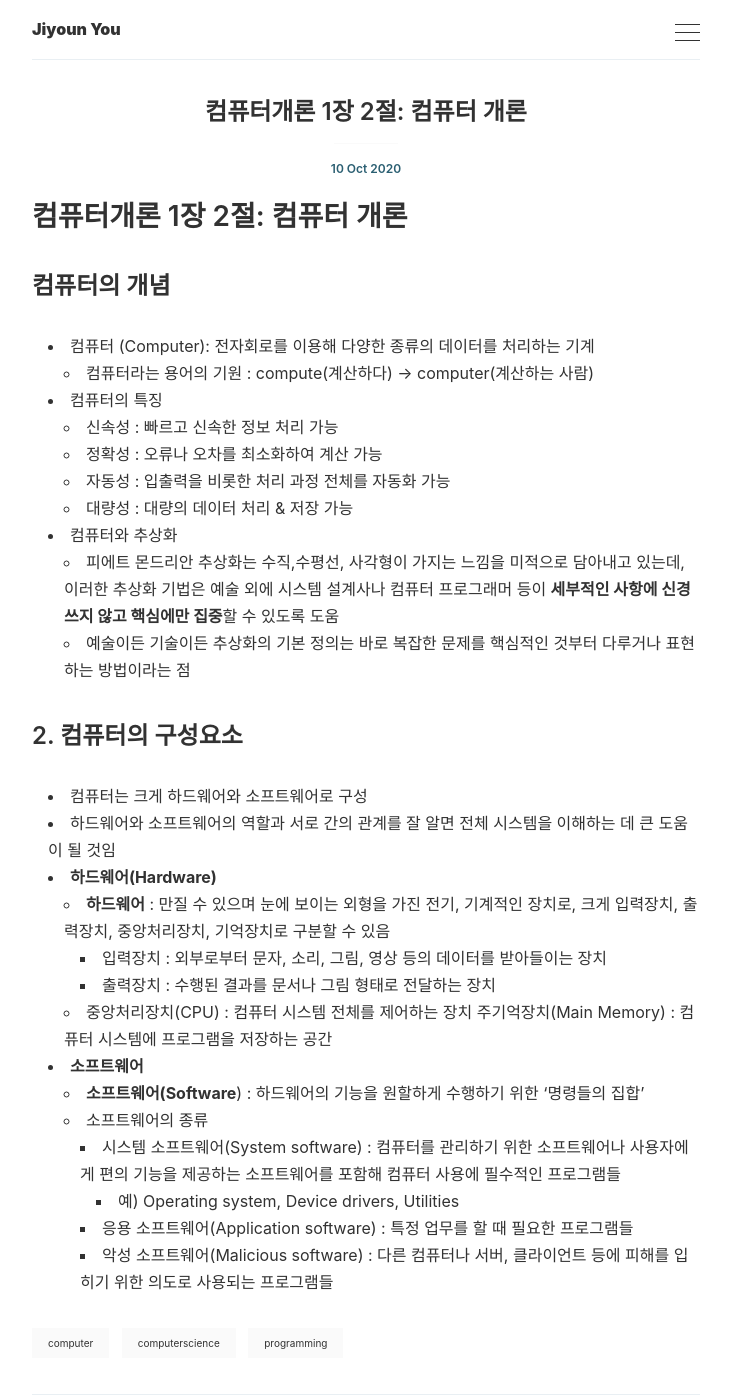
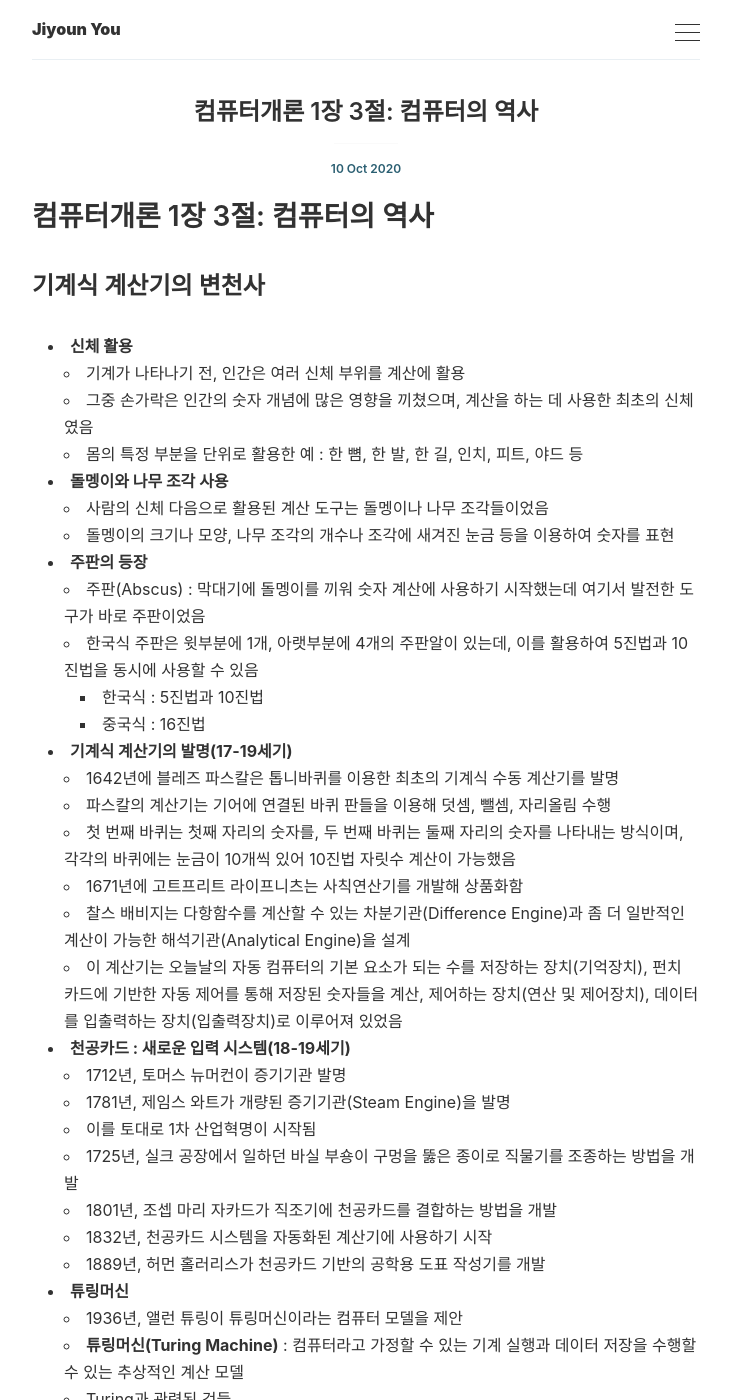
Before and after one commit to Jiyoun-Yoo/jiyoun-yoo.github.io, a Jekyll site: the page built from _posts/ComputerScience/2020-10-10-computer-science-chapter01-2.markdown, in a window 1280 px wide and 1400 px high. Shown: the whole window, without its empty margins (274-1005 px from the left). Built offline with Jekyll 4.4.1, drawn with Linux system fonts in a browser that asks for light colours; comment, search, counter and statistics services are not loaded; some of the changed text lies outside the part shown.

Commit message:
computerScience

```diff
--- a/_posts/ComputerScience/2020-10-10-computer-science-chapter01-2.markdown
+++ b/_posts/ComputerScience/2020-10-10-computer-science-chapter01-2.markdown
@@ -1,37 +1,84 @@
 ---
 layout: post
-title: '컴퓨터개론 1장 2절: 컴퓨터 개론'
+title: '컴퓨터개론 1장 3절: 컴퓨터의 역사'
 tags: [computer, computerscience, programming]
 #image: '/images/posts/XXX.jpg'
 ---
 
-## 컴퓨터개론 1장 2절: 컴퓨터 개론
+## 컴퓨터개론 1장 3절: 컴퓨터의 역사
 
-### 컴퓨터의 개념
-- 컴퓨터 (Computer): 전자회로를 이용해 다양한 종류의 데이터를 처리하는 기계
-    - 컴퓨터라는 용어의 기원 : compute(계산하다) -> computer(계산하는 사람)
-- 컴퓨터의 특징
-    - 신속성 : 빠르고 신속한 정보 처리 가능
-    - 정확성 : 오류나 오차를 최소화하여 계산 가능
-    - 자동성 : 입출력을 비롯한 처리 과정 전체를 자동화 가능
-    - 대량성 : 대량의 데이터 처리 & 저장 가능
-- 컴퓨터와 추상화
-    - 피에트 몬드리안 추상화는 수직,수평선, 사각형이 가지는 느낌을 미적으로 담아내고 있는데, 이러한 추상화 기법은 예술 외에 시스템 설계사나 컴퓨터 프로그래머 등이 **세부적인 사항에 신경 쓰지 않고 핵심에만 집중**할 수 있도록 도움
-    - 예술이든 기술이든 추상화의 기본 정의는 바로 복잡한 문제를 핵심적인 것부터 다루거나 표현하는 방법이라는 점
+### 기계식 계산기의 변천사
+- **신체 활용**
+  - 기계가 나타나기 전, 인간은 여러 신체 부위를 계산에 활용
+  - 그중 손가락은 인간의 숫자 개념에 많은 영향을 끼쳤으며, 계산을 하는 데 사용한 최초의 신체였음
+  - 몸의 특정 부분을 단위로 활용한 예 : 한 뼘, 한 발, 한 길, 인치, 피트, 야드 등
+- **돌멩이와 나무 조각 사용**
+  - 사람의 신체 다음으로 활용된 계산 도구는 돌멩이나 나무 조각들이었음
+  - 돌멩이의 크기나 모양, 나무 조각의 개수나 조각에 새겨진 눈금 등을 이용하여 숫자를 표현
+- **주판의 등장**
+  - 주판(Abscus) : 막대기에 돌멩이를 끼워 숫자 계산에 사용하기 시작했는데 여기서 발전한 도구가 바로 주판이었음
+  - 한국식 주판은 윗부분에 1개, 아랫부분에 4개의 주판알이 있는데, 이를 활용하여 5진법과 10진법을 동시에 사용할 수 있음
+    - 한국식 :  5진법과 10진법
+    - 중국식 : 16진법
+- **기계식 계산기의 발명(17-19세기)**
+  - 1642년에 블레즈 파스칼은 톱니바퀴를 이용한 최초의 기계식 수동 계산기를 발명
+  - 파스칼의 계산기는 기어에 연결된 바퀴 판들을 이용해 덧셈, 뺄셈, 자리올림 수행
+  - 첫 번째 바퀴는 첫째 자리의 숫자를, 두 번째 바퀴는 둘째 자리의 숫자를 나타내는 방식이며, 각각의 바퀴에는 눈금이 10개씩 있어 10진법 자릿수 계산이 가능했음
+  - 1671년에 고트프리트 라이프니츠는 사칙연산기를 개발해 상품화함
+  - 찰스 배비지는 다항함수를 계산할 수 있는 차분기관(Difference Engine)과 좀 더 일반적인 계산이 가능한 해석기관(Analytical Engine)을 설계
+  - 이 계산기는 오늘날의 자동 컴퓨터의 기본 요소가 되는 수를 저장하는 장치(기억장치), 펀치 카드에 기반한 자동 제어를 통해 저장된 숫자들을 계산, 제어하는 장치(연산 및 제어장치), 데이터를 입출력하는 장치(입출력장치)로 이루어져 있었음
+- **천공카드 : 새로운 입력 시스템(18-19세기)**
+  - 1712년, 토머스 뉴머컨이 증기기관 발명
+  - 1781년, 제임스 와트가 개량된 증기기관(Steam Engine)을 발명
+  - 이를 토대로 1차 산업혁명이 시작됨
+  - 1725년, 실크 공장에서 일하던 바실 부숑이 구멍을 뚫은 종이로 직물기를 조종하는 방법을 개발
+  - 1801년, 조셉 마리 자카드가 직조기에 천공카드를 결합하는 방법을 개발
+  - 1832년, 천공카드 시스템을 자동화된 계산기에 사용하기 시작
+  - 1889년, 허먼 홀러리스가 천공카드 기반의 공학용 도표 작성기를 개발
+- **튜링머신**
+  - 1936년, 앨런 튜링이 튜링머신이라는 컴퓨터 모델을 제안
+  - **튜링머신(Turing Machine)** : 컴퓨터라고 가정할 수 있는 기계 실행과 데이터 저장을 수행할 수 있는 추상적인 계산 모델
+  - Turing과 관련된 것들
+    - Turing test : 어떤 대상이 지능이 있는지 없는지를 테스트하는 방법 (사람이 판단
+    - CAPTCHA : 웹사이트에 가입을 할 때 본인이 사람이라는 것을 증명하기 위해서 어떤 문자를 입력하는 것 (컴퓨터가 판단)
 
-### 2. 컴퓨터의 구성요소
-- 컴퓨터는 크게 하드웨어와 소프트웨어로 구성
-- 하드웨어와 소프트웨어의 역할과 서로 간의 관계를 잘 알면 전체 시스템을 이해하는 데 큰 도움이 될 것임
-- **하드웨어(Hardware)**
-  - **하드웨어** : 만질 수 있으며 눈에 보이는 외형을 가진 전기, 기계적인 장치로, 크게 입력장치, 출력장치, 중앙처리장치, 기억장치로 구분할 수 있음
-    - 입력장치 : 외부로부터 문자, 소리, 그림, 영상 등의 데이터를 받아들이는 장치
-    - 출력장치 : 수행된 결과를 문서나 그림 형태로 전달하는 장치
-  - 중앙처리장치(CPU) : 컴퓨터 시스템 전체를 제어하는 장치
-  주기억장치(Main Memory) : 컴퓨터 시스템에 프로그램을 저장하는 공간
-- **소프트웨어**
-  - **소프트웨어(Software**) : 하드웨어의 기능을 원할하게 수행하기 위한 '명령들의 집합'
-  - 소프트웨어의 종류
-      - 시스템 소프트웨어(System software) : 컴퓨터를 관리하기 위한 소프트웨어나 사용자에게 편의 기능을 제공하는 소프트웨어를 포함해 컴퓨터 사용에 필수적인 프로그램들
-        - 예) Operating system, Device drivers, Utilities
-      - 응용 소프트웨어(Application software) : 특정 업무를 할 때 필요한 프로그램들
-      - 악성 소프트웨어(Malicious software) : 다른 컴퓨터나 서버, 클라이언트 등에 피해를 입히기 위한 의도로 사용되는 프로그램들
+### 2. 전자식 컴퓨터의 시초
+- **전자식 컴퓨터의 개발**
+  - **ABC** : 1942년 미국의 존 아타나소프가 선형 방정식을 해결하기 위해 개발한 세계 최초의 전자식 컴퓨터
+  - **마크원(Mark-I)** : 1944년에 개발된 마크원은 전자식이 아닌 **전기 기계식**이지만, 배비지의 해석기관이 실제로 구현된 기계로 여겨지고 있음
+  - **애니악(ENIAC)** : 1946년에 다용도 전자식 컴퓨터로 개발되었음
+    - 특징 : 18,000여 개의 진공관이 사용된 30톤의 거대한 기계, 2차 세계대전 중 탄도 계산 등을 하기 위해 개발, 10진법을 사용
+    - 단점 : **외부 프로그래밍** 방식이었으므로 작업에 따라 배선판을 교체해야 하는 번거로움, 평균 7분에 1번 오류 발생, 시설 운영 전담 팀이 따로 필요한 고가의 기계
+- **내장형 프로그램 방식 구현**
+  - 1945년 폰 노이만(Von Neumann)이 프로그램 내장 방식을 제안
+  - 1949년에 에드삭(EDSAC), 1950년에 에드박(EDVAC)이 개발되었는데, 모두 프로그램 내장 방식 을 구현함
+  - 1951년에 최초의 상용 컴퓨터, 유니박 I(UNIVAC-I) 개발
+
+### 3. 개인용 컴퓨터 등장
+- 개인용 컴퓨터의 등장은 초집적회로(VLSI)의 개발로 가능해짐
+- 1970년대 후반에 가정마다 한 대 이상의 컴퓨터가 보급되기 시작했음
+- 1975년, 최초의 상업용 마이크로 컴퓨터 알테어 8800개발
+- 1976년, 애플에서 애플 I 출시
+- 1981년, IBM에서 IBM5150 출시
+
+### 4. 인터넷 시대의 도래
+- 인터넷(Internet)은 원래 미국 국방성의 고등군사연구계획국(ARPA)에서 시작된 프로젝트였음
+- 초창기 인터넷은 연구소나 대학에서 주로 사용
+- 네트워크 속도가 빨라지면서 다양한 멀티미디어 데이터 전송이 가능해짐
+- 인터넷 사용 인구가 폭발적으로 증가하자 새로운 서비스도 지속적으로 등장함
+
+### 5. 모바일 컴퓨팅 시대
+- '1가구 1컴퓨터'시대 → '1인 다() 컴퓨터' 시대
+- 컴퓨터의 시장 규모는 극대화되고 개개인에게 최적화된 소프트웨어 제작과 서비스 제공도 가능해졌으며, 또한 SNS도 활성화되고 있음
+- 모바일 컴퓨팅이 가능하기 위한 기반 기술
+  - 고속 네트워크
+  - 모바일 하드웨어
+  - 모바일 소프트웨어
+- 5G가 보급되면서 다양한 정보 기기들이 서로 연결되고 인간에게 새로운 편의와 가치를 제공해 줄 것으로 전망
+- 5G 시대에는 스마트폰과 같은 통신 장비 외에도 AI, IoT, VR, 자율주행 자동차 등이 실생활에서 광범위하게 사용될 전망
+- **컴퓨터 하드웨어의 발전역사**
+  - **제0세대**(1950년대 이전) : 전자석을 기반으로 만들어진 부품인 릴레이를 이용한 컴퓨터 Z1, Z2, Z3, 마크원(Mark-I), 마크투(Mark-II) 출시됨
+  - **제1세대**(1950년대 초) : 1904년에 개발된 진공관은 전력 소모가 크고 열을 많이 발생시켜 대형 냉각 장치가 필요해 컴퓨터의 크기가 커짐
+  - **제2세대**(1950년대 말) : 1947년에 개발된 트랜지스터는 크기가 작고 전력 소비가 안정적이며 속도가 빠르고 발열이 적었음
+  - **제3세대**(1964-1970년) : 1959년에 개발된 직접회로(IC)로 인해 컴퓨터 크기는 작아지고 속도도 빨라짐
+  - **제4세대**(1971년-현재) : 1970년대 초에 등장한 초고밀도직접회로(VLSI)는 개인용 컴퓨터가 생산되는 데 큰 영향을 미침
```
Also changed, not shown: _posts/ComputerScience/2020-10-10-computer-science-chapter01-2 copy.markdown (added, +37 -0 lines).
